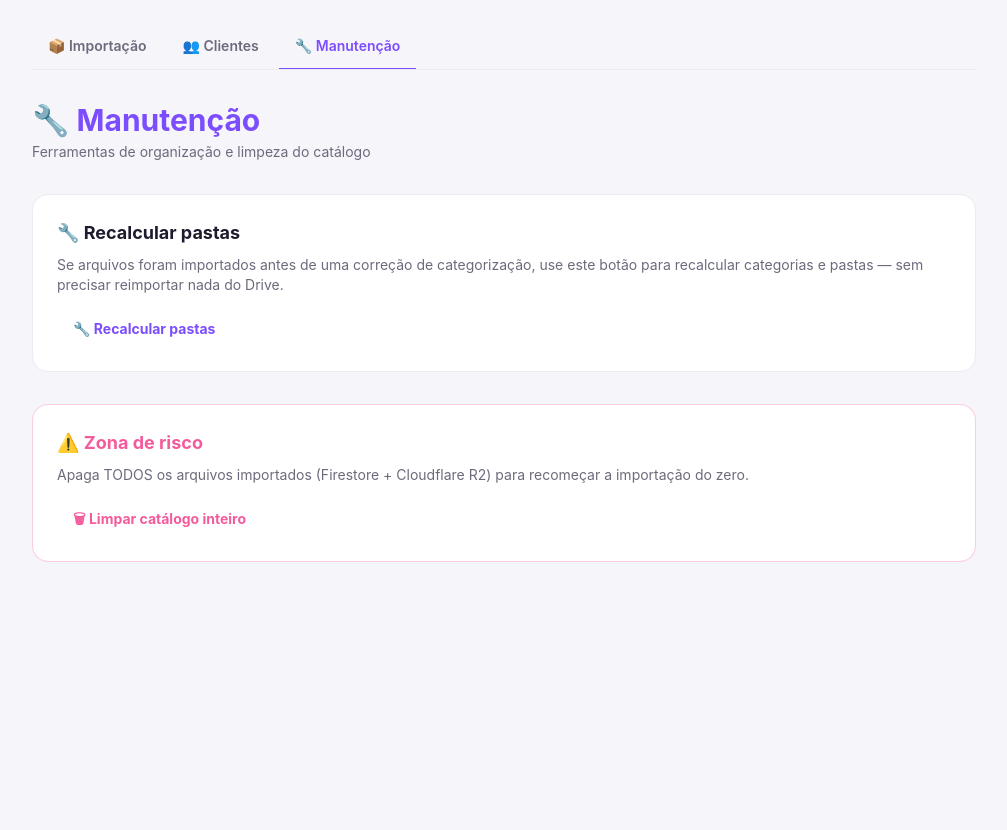
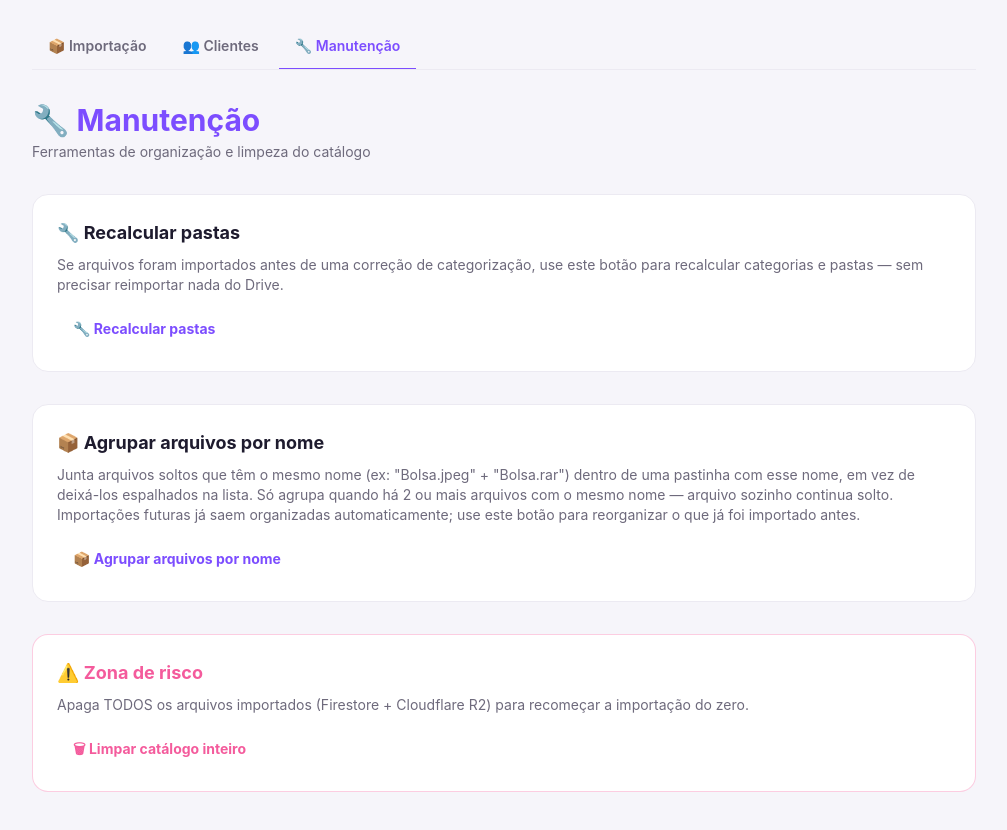
Before and after one commit to brunooportilho-10/a4club-frontend1, a Next.js app: page /admin/manutencao in a window 1280 px wide. Shown: the whole page, without its empty margins (136-1143 px from the left). Before the commit the page ends 800 px from the top, so only its background shows below. Built offline with nearby package versions, Linux system fonts and the light colour scheme.

Commit message:
Update page.tsx

```diff
--- a/app/admin/manutencao/page.tsx
+++ b/app/admin/manutencao/page.tsx
@@ -9,6 +9,7 @@ export default function AdminManutencaoPage() {
   const [erro, setErro] = useState('')
   const [mensagemOk, setMensagemOk] = useState('')
   const [recalculando, setRecalculando] = useState(false)
+  const [agrupando, setAgrupando] = useState(false)
   const [resetando, setResetando] = useState(false)
   const [mostrarConfirmReset, setMostrarConfirmReset] = useState(false)
   const [textoConfirm, setTextoConfirm] = useState('')
@@ -26,6 +27,22 @@ export default function AdminManutencaoPage() {
       setErro(e.response?.data?.erro || 'Erro ao recalcular as pastas')
     } finally {
       setRecalculando(false)
+    }
+  }
+
+  async function agruparArquivos() {
+    setAgrupando(true)
+    setErro('')
+    setMensagemOk('')
+    try {
+      const r = await api.post('/admin/agrupar-arquivos', {})
+      setMensagemOk(
+        `Agrupamento concluído: ${r.data.gruposEncontrados} pastas novas criadas, ${r.data.arquivosMovidos} arquivos organizados (de ${r.data.arquivosLidos} analisados).`
+      )
+    } catch (e: any) {
+      setErro(e.response?.data?.erro || 'Erro ao agrupar arquivos')
+    } finally {
+      setAgrupando(false)
     }
   }
 
@@ -85,6 +102,24 @@ export default function AdminManutencaoPage() {
         </button>
       </div>
 
+      <div className="bg-white rounded-2xl border border-border p-6 mb-8">
+        <h2 className="font-bold text-lg mb-2">📦 Agrupar arquivos por nome</h2>
+        <p className="text-sm text-muted mb-4">
+          Junta arquivos soltos que têm o mesmo nome (ex: "Bolsa.jpeg" + "Bolsa.rar")
+          dentro de uma pastinha com esse nome, em vez de deixá-los espalhados na lista.
+          Só agrupa quando há 2 ou mais arquivos com o mesmo nome — arquivo sozinho
+          continua solto. Importações futuras já saem organizadas automaticamente;
+          use este botão para reorganizar o que já foi importado antes.
+        </p>
+        <button
+          onClick={agruparArquivos}
+          disabled={agrupando}
+          className="px-4 py-2 rounded-lg border border-primary text-primary text-sm font-bold disabled:opacity-40"
+        >
+          {agrupando ? 'Agrupando (pode demorar alguns minutos)...' : '📦 Agrupar arquivos por nome'}
+        </button>
+      </div>
+
       <div className="bg-white rounded-2xl border border-pink/30 p-6">
         <h2 className="font-bold text-lg text-pink mb-2">⚠️ Zona de risco</h2>
         <p className="text-sm text-muted mb-4">
```
